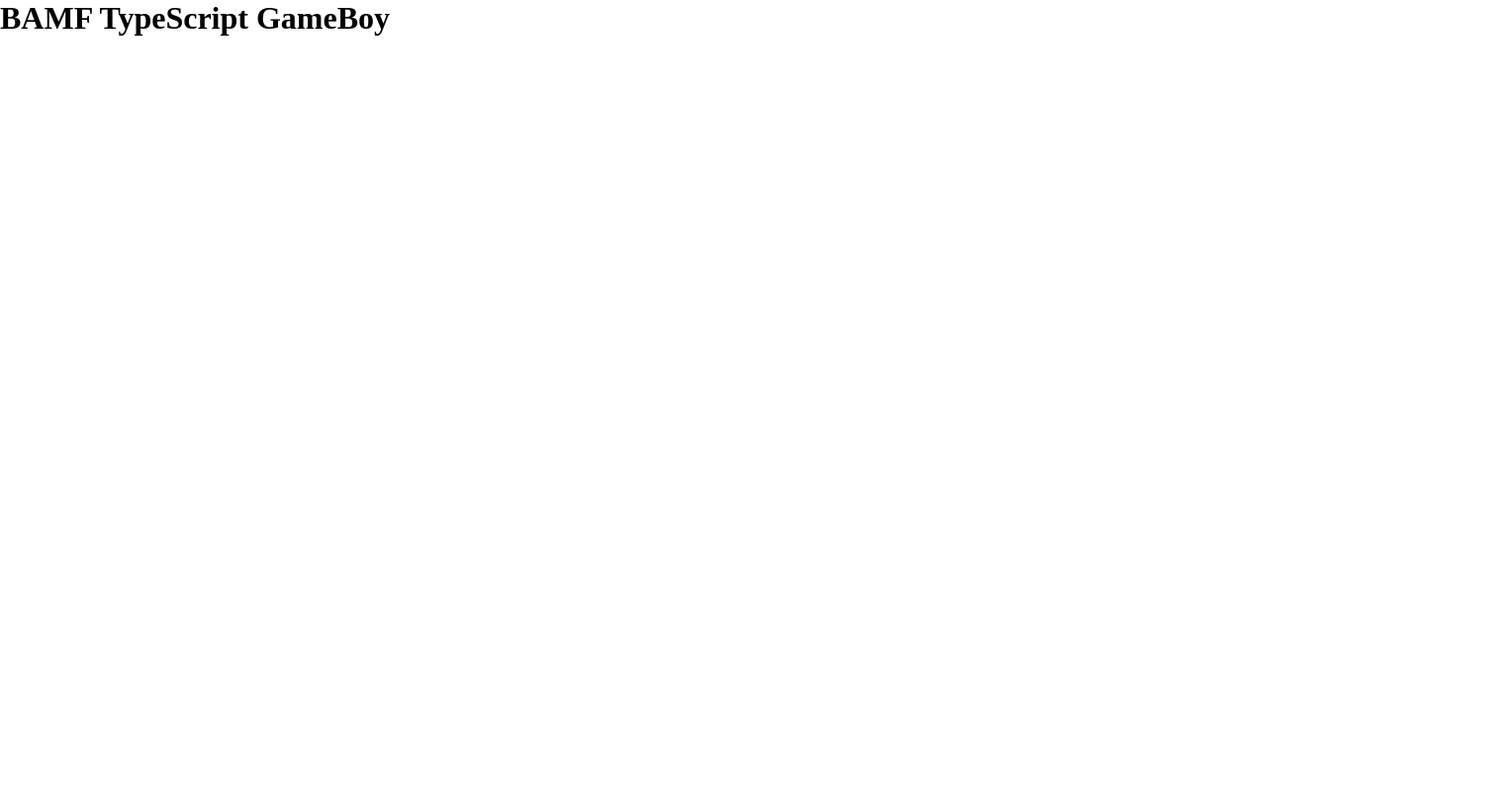
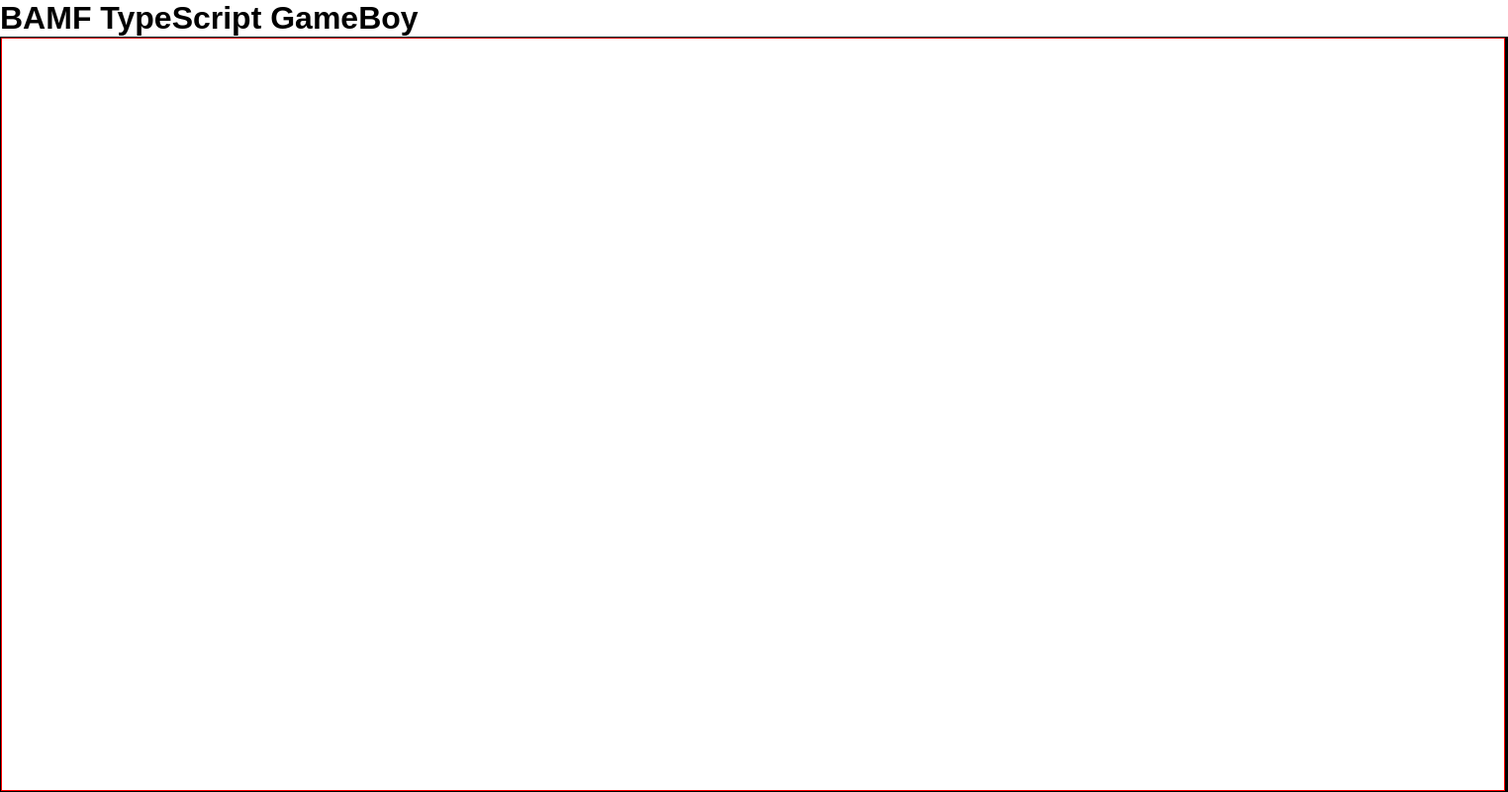
Before and after one commit to JDBar/bamf-gb, a website built with webpack: page src/index.html in a window 1280 px wide. Shown: the whole page at 99% size, 1524 px wide, since content can reach past the window. Built offline with nearby package versions, Linux system fonts and the light colour scheme.

Commit message:
Layout and style

```diff
--- /dev/null
+++ b/src/classes/class.App.ts
@@ -0,0 +1,20 @@
+export default class App {
+  constructor() {
+    window.addEventListener("resize", this.resizeCanvas);
+  }
+
+  /**
+   * Resizes the renderer proportionally to it's parent container.
+   */
+  public resizeCanvas() {
+    const canvas = document.getElementById("bamf-gb-canvas");
+    if (canvas) {
+      const parent = canvas.parentElement;
+      if (parent) {
+        canvas.style.maxWidth = `${parent.offsetWidth}px`;
+        canvas.style.maxHeight = `${parent.offsetWidth * 0.9}px`;
+        console.log(canvas, canvas.style.width);
+      }
+    }
+  }
+}
--- a/src/index.css
+++ b/src/index.css
@@ -2,4 +2,44 @@
   margin: 0;
   padding: 0;
   box-sizing: border-box;
+  font-family: Arial, Helvetica, sans-serif;
 }
+
+html,
+body,
+.bamf-gb,
+.bamf-gb .main {
+  width: 100%;
+  height: 100%;
+}
+
+.bamf-gb {
+  display: flex;
+  flex-direction: column;
+}
+
+#bamf-gb-canvas {
+  flex: 1;
+  height: 100%;
+  border: 1px solid red;
+  background-color: white;
+}
+
+.bamf-gb .main {
+  display: flex;
+  flex: 1;
+}
+
+.bamf-gb .main .renderer {
+  display: flex;
+  flex: 1;
+  justify-content: center;
+  align-items: center;
+  border: 1px solid black;
+  background-color: black;
+}
+
+.bamf-gb .main .debug {
+  flex: 1;
+  border: 1px solid black;
+}
--- a/src/index.html
+++ b/src/index.html
@@ -10,13 +10,15 @@
 </head>
 
 <body>
-  <h1>BAMF TypeScript GameBoy</h1>
   <div class="bamf-gb">
-    <div class="renderer">
+    <h1>BAMF TypeScript GameBoy</h1>
+    <div class="main">
+      <div class="renderer">
+        <canvas id="bamf-gb-canvas"></canvas>
+      </div>
+      <div class="debug">
 
-    </div>
-    <div class="debug">
-
+      </div>
     </div>
   </div>
 
--- a/src/index.ts
+++ b/src/index.ts
@@ -1,9 +1,6 @@
-import Test from "./test";
+import App from "./classes/class.App";
+const app = new App();
 
-const helloWorld: string = "Hello world.";
-console.log(helloWorld);
-
-const arr: number[] = [1, 2, 3, 4, 5, 6, 7, 8];
-console.log(arr);
-
-console.log(new Test().foo);
+document.addEventListener("DOMContentLoaded", () => {
+  app.resizeCanvas();
+});
--- a/src/test.ts
+++ /dev/null
@@ -1,6 +0,0 @@
-export default class Test {
-  public foo: number;
-  constructor() {
-    this.foo = 100;
-  }
-}
```
